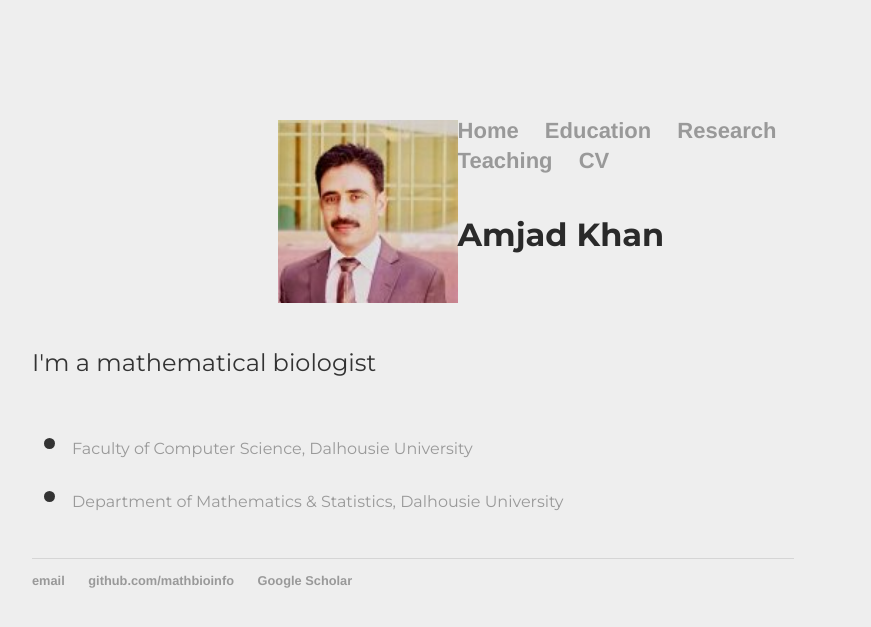
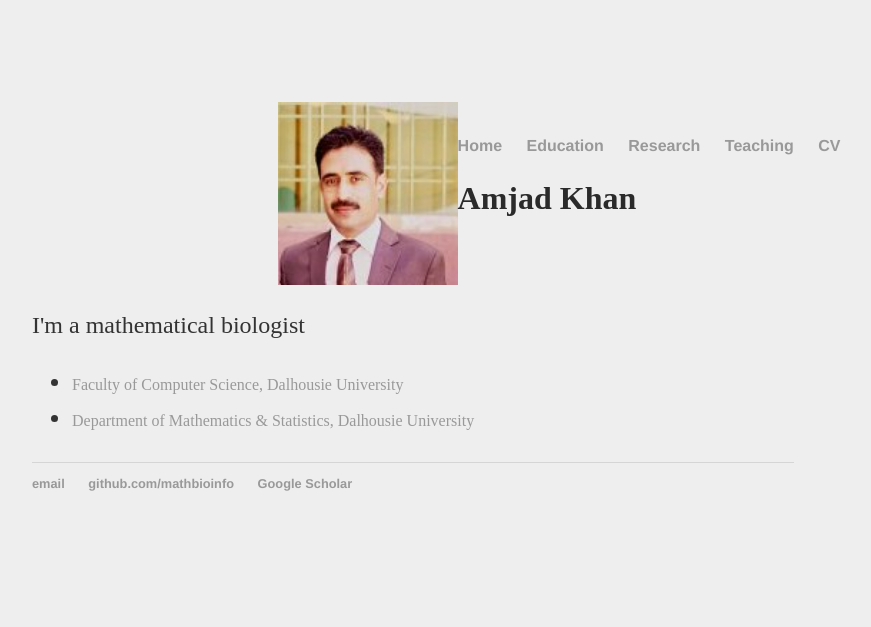
Before and after one commit to MathBioInfo/amjadkhan, a Jekyll site: the page index.html, which Jekyll copies as it is, in a window 1280 px wide. Shown: the top 627 px of the page, without its empty margins (160-1031 px from the left). Built offline with Jekyll 4.4.1, drawn with Linux system fonts in a browser that asks for light colours.

Commit message:
Update index.html

```diff
--- a/index.html
+++ b/index.html
@@ -11,11 +11,6 @@
 <link href='https://fonts.googleapis.com/css?family=Montserrat:400,700&subset=latin,latin-ext' rel='stylesheet' type='text/css' />
 <link href='https://fonts.googleapis.com/css?family=Montserrat:400,700&subset=latin,latin-ext' rel='stylesheet' type='text/css' />
 <link href='https://fonts.googleapis.com/css?family=Lora:400,700,400italic,700italic&subset=latin,latin-ext' rel='stylesheet' type='text/css' />
-<style>
-body {
-    font-family: 'Montserrat';font-size: 22px;
-}
-</style>
 <head>
 <title>Amjad Khan</title>
 <meta http-equiv="Content-Language" content="en-us">
```
